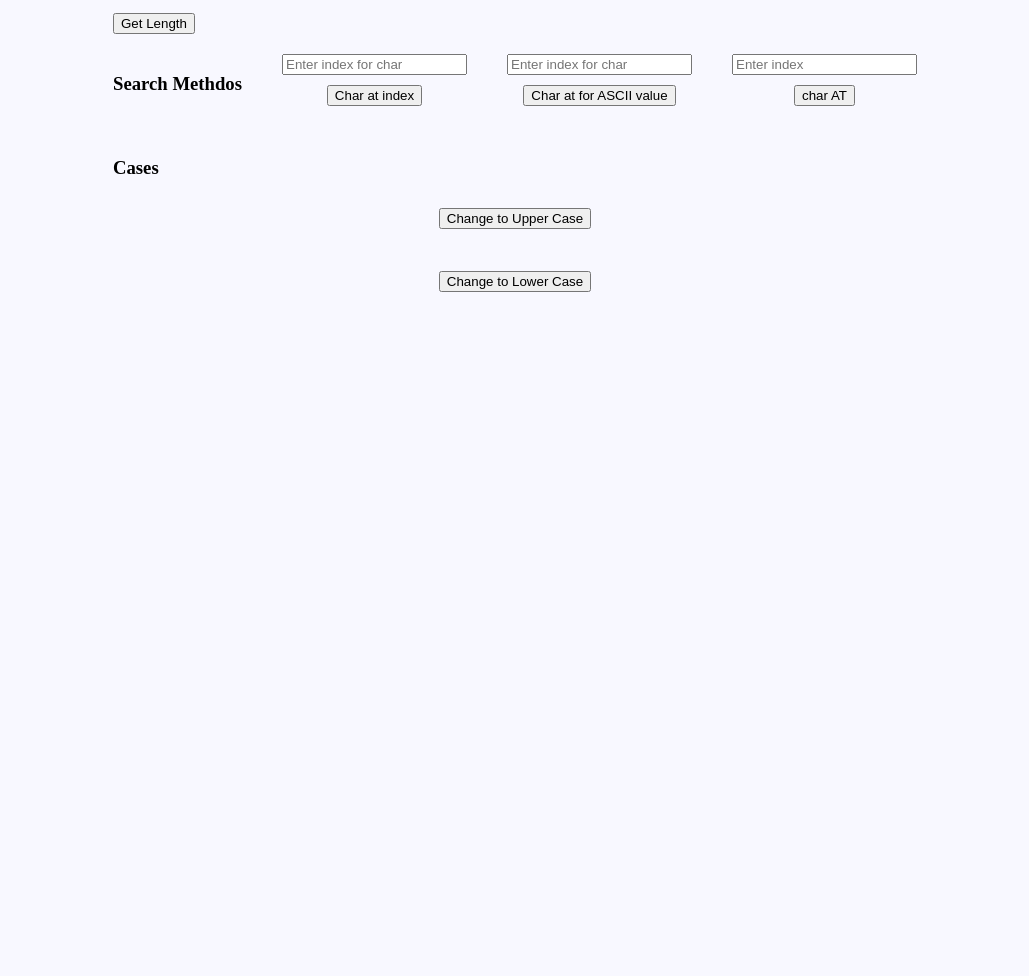
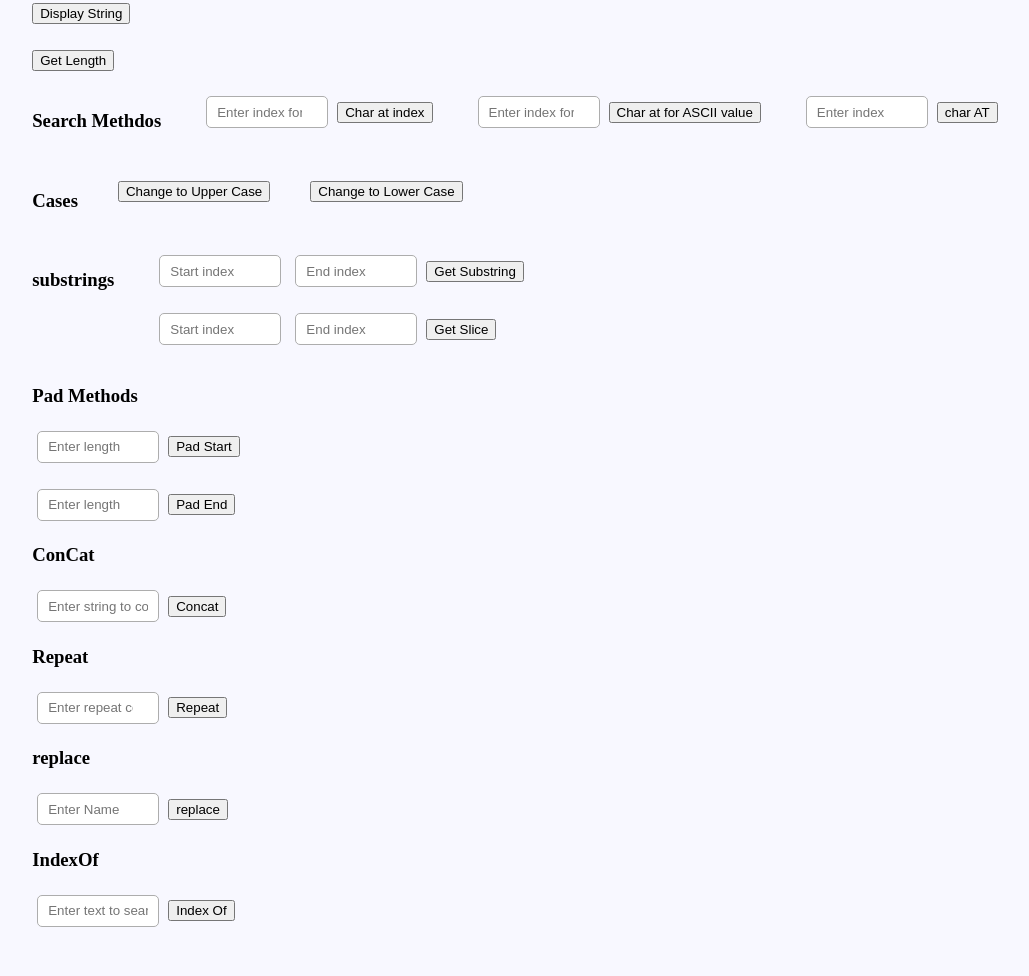
Before and after one commit to LokeshJasti05/web-dev, a plain HTML site: page task9/Stringmethods.html in a window 1280 px wide. Shown: the part 84-1060 px from the top of the page, without its empty margins (125-1154 px from the left). Before the commit the page ends 800 px from the top, so only its background shows below. Drawn offline with Linux system fonts and the light colour scheme.

Commit message:
replace methods repeat method concat emthod

```diff
--- a/task9/Stringmethods.html
+++ b/task9/Stringmethods.html
@@ -15,27 +15,34 @@
       background-color: #F8F8FF;
     }
 
-    .searchMethods ,.change_cases     {
+    .searchMethods ,.change_cases , .substrings   {
       display: flex;
       flex-direction: row;
       gap: 40px;
       margin-top: 20px;
     }
 
-    .method-block {
-      display: flex;
-      flex-direction: column;
-      align-items: center;
+
+
+    input{
+        padding: 10px;
+        margin: 5px;
+        width: 100px;
+        height: 10px;
+        border: 1px solid #adadad;
+        border-radius: 5px;
     }
 
     .btn {
       margin-top: 10px;
+
     }
   </style>
 </head>
 <body>
   <div class="string_methods">
     <h3>String Methods </h3>
+    <button onclick="display()">Display String</button>
     <p id="stringName" class="NormalDisplay"></p>
 
     <button class="btn" onclick="stringLength()">Get Length</button>
@@ -55,14 +62,16 @@
         <button class="btn" onclick="charCodeAtIndex()">Char at for ASCII value</button>
         <p id="charCodeAtResult"></p>
       </div>
+
       <div class="method-block">
         <input type="number" id="at" placeholder="Enter index" />
         <button class="btn" onclick="at()">char AT</button>
         <p id="at1"></p>
       </div>
+
     </div>
 
-    <div classname = 'change_cases'>
+    <div class="change_cases">
         <h3>Cases</h3>
         <div class="method-block">
             <button class="btn" onclick="ToUpperCase()">Change to Upper Case</button>
@@ -74,13 +83,62 @@
         </div>
     </div>
 
-  </div>
+    <div class="substrings">
+        <h3>substrings</h3>
+        <div class="method_block">
+            <input type="number" id="startIndex" placeholder="Start index" />
+            <input type="number" id="endIndex" placeholder="End index" />
+            <button class="btn" onclick="substring()">Get Substring</button>
+            <p id="substringResult"></p>
 
 
-  <script>
+            <input type="number" id="startIndex1" placeholder="Start index" />
+            <input type="number" id="endIndex1" placeholder="End index" />
+            <button class="btn" onclick="slice()">Get Slice</button>
+            <p id="sliceResult"></p>
 
-    document.getElementById("stringName").textContent = string;
+        </div>
+    </div>
 
-  </script>
+    <div class="pad">
+        <h3>Pad Methods</h3>
+        <input type="number" id="lenght" placeholder="Enter length">
+        <button class="btn" onclick="padStart()">Pad Start</button>
+        <p id="padStartResult"></p>
+        <input type="number" id="lenght1" placeholder="Enter length">
+        <button class="btn" onclick="padEnd()">Pad End</button>
+        <p id="padEndResult"></p>
+    </div>
+
+
+    <div class="concat">
+        <h3>ConCat</h3>
+        <input type="text" id="concatString" placeholder="Enter string to concat">
+        <button class="btn" onclick="concat()">Concat</button>
+        <p id="concatResult"></p>
+    </div>
+
+    <div class="repeat">
+        <h3>Repeat</h3>
+        <input type="number" id="repeatCount" placeholder="Enter repeat count">
+        <button onclick="repeater()" >Repeat</button>
+        <p id="repeatResult"></p>
+    </div>
+
+    <div class="replace">
+        <h3>replace</h3>
+        <input type="text" id="replace_text" placeholder="Enter Name">
+        <button onclick="change()" >replace</button>
+        <p id="replacedText"></p>
+    </div>
+
+    <div class="indexOf">
+        <h3>IndexOf</h3>
+        <input type="text"  id="searchText" placeholder="Enter text to search">
+        <button class="btn" onclick="indexOf1()">Index Of</button>
+        <p id="indexOfResult"></p>
+
+    </div>
+  </div>
 </body>
 </html>
--- a/task9/index.js
+++ b/task9/index.js
@@ -1,5 +1,8 @@
 var string = "Hello, World!";
 
+function display(){
+    document.getElementById("stringName").innerHTML = string;
+}
 function stringLength(){
     document.getElementById("lengthResult").innerHTML = "String Length: " + string.length;
 }
@@ -45,5 +48,55 @@ function ToUpperCase(){
     document.getElementById("upperr_case").innerHTML = string.toUpperCase();
 }
 function ToLowerCase(){
-    document.getElementById("lower_case").innerHTML = string.toUpperCase();
+    document.getElementById("Lower_case").innerHTML = string.toLowerCase();
 }
+
+function substring(){
+    let start = document.getElementById("startIndex").value;
+    let end = document.getElementById("endIndex").value;
+    document.getElementById("substringResult").innerHTML = string.substring(start,end);
+}
+function slice(){
+    let start = document.getElementById("startIndex1").value;
+    let end = document.getElementById("endIndex1").value;
+    document.getElementById("sliceResult").innerHTML = string.slice(start,end);
+}
+
+function padStart(){
+    var length = document.getElementById("lenght").value;
+
+    document.getElementById("padStartResult").innerHTML = string.padStart(length, '0');
+}
+
+function padEnd(){
+    var length = document.getElementById("lenght1").value;
+
+    document.getElementById("padEndResult").innerHTML = string.padEnd(length, '0');
+}
+
+function concat(){
+    var str = document.getElementById("concatString").value;
+    var result = string.concat(" ", str);
+    document.getElementById("concatResult").innerHTML = result;
+}
+function repeater(){
+    var count = document.getElementById("repeatCount").value;
+    var result = string.repeat(count);
+    document.getElementById("repeatResult").innerHTML = result;
+}
+
+function change(){
+    var newString = document.getElementById("replace_text").value;
+    document.getElementById("replacedText").innerHTML = string.replace("World!",  newString);;
+}
+
+function indexOf1(){
+    var searchString = document.getElementById("searchText").value;
+    var index = string.indexOf(searchString);
+   if(index != -1){
+        document.getElementById("indexOfResult").innerHTML = index;
+   }
+   else{
+    document.getElementById("indexOfResult").innerHTML = "String not found";
+   }
+}
```
